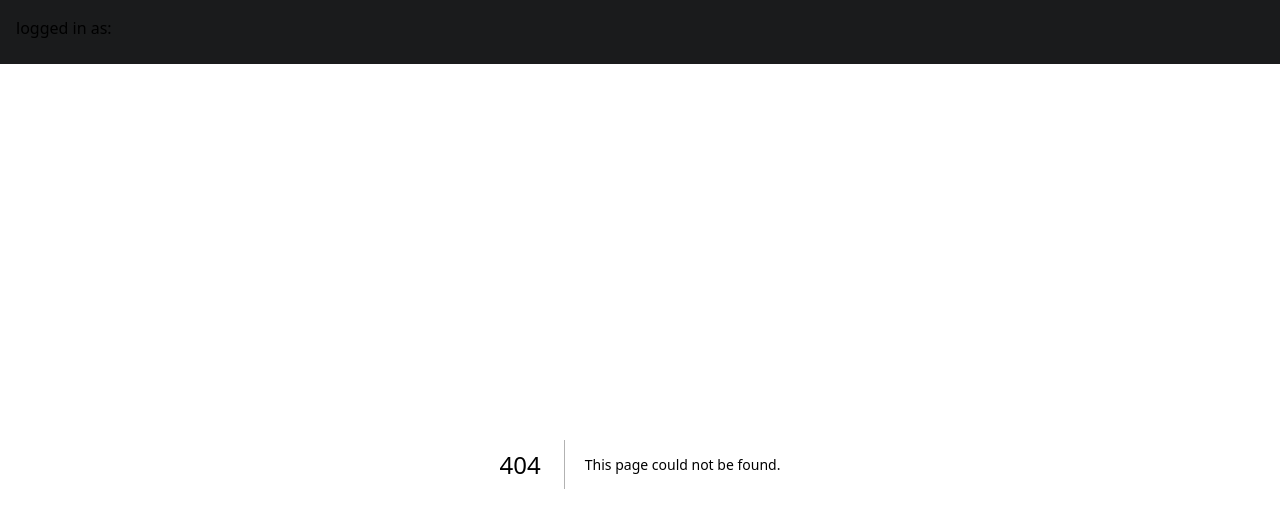
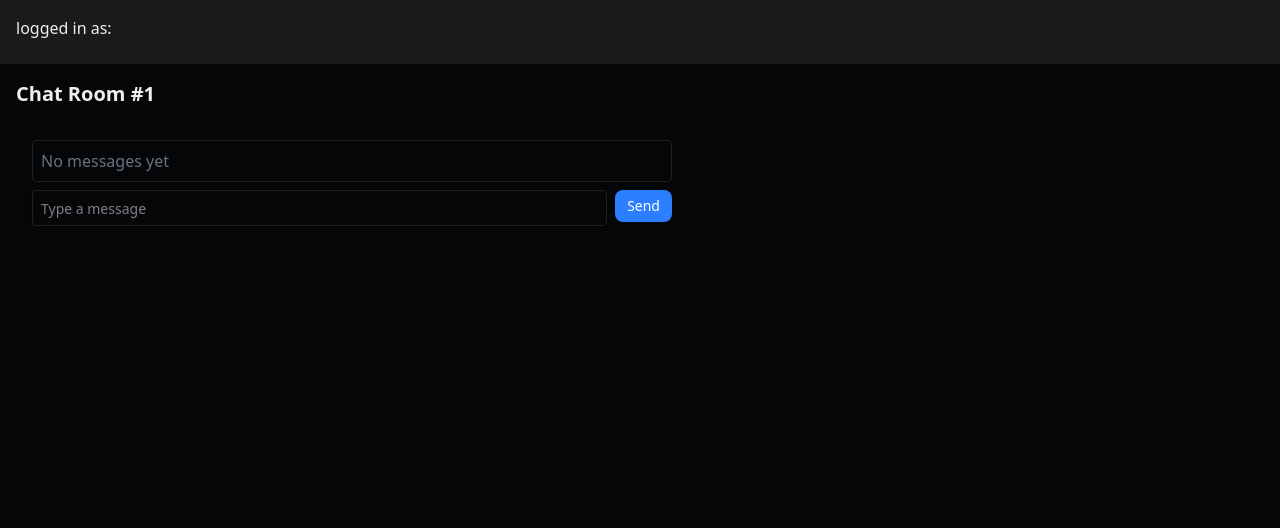
Before and after one commit to micnusz/chat-app-frontend, a Next.js app: page /chatrooms/1 in a window 1280 px wide. Before the commit this address had no page. Shown: the top 528 px of the page. Built offline with nearby package versions, Linux system fonts and the light colour scheme.

Commit message:
Alot changes idk

```diff
--- a/src/app/chatrooms/ChatRoomsClient.tsx
+++ b/src/app/chatrooms/ChatRoomsClient.tsx
@@ -5,8 +5,7 @@ import CreateRoomForm from "@/components/CreateRoomForm";
 
 export const ChatRoomsClient = () => {
   return (
-    <div className="p-4">
-      <h1 className="text-xl font-bold mb-4">Twoje pokoje</h1>
+    <div className="py-4 px-12 flex flex-col gap-y-12">
       <CreateRoomForm />
       <ChatRoomList />
     </div>
--- /dev/null
+++ b/src/app/chatrooms/[id]/page.tsx
@@ -0,0 +1,22 @@
+import ChatRoom from "@/components/ChatRoom";
+import { notFound } from "next/navigation";
+
+interface ChatRoomPageProps {
+  params: { id: string };
+}
+
+// Server-side page
+export default async function ChatRoomPage({ params }: ChatRoomPageProps) {
+  const roomId = parseInt(params.id, 10);
+
+  if (isNaN(roomId)) {
+    return notFound();
+  }
+
+  return (
+    <div className="h-full min-h-screen p-4">
+      <h1 className="text-xl font-bold mb-4">Chat Room #{roomId}</h1>
+      <ChatRoom roomId={roomId} />
+    </div>
+  );
+}
--- a/src/components/ChatInput.tsx
+++ b/src/components/ChatInput.tsx
@@ -1,4 +1,6 @@
 import { useState } from "react";
+import { Button } from "./ui/button";
+import { Input } from "./ui/input";
 
 interface ChatInputProps {
   onSend: (msg: string) => void;
@@ -14,8 +16,8 @@ export default function ChatInput({ onSend }: ChatInputProps) {
   };
 
   return (
-    <div className="flex gap-2">
-      <input
+    <div className="flex gap-2 max-w-[40rem]">
+      <Input
         type="text"
         value={input}
         onChange={(e) => setInput(e.target.value)}
@@ -23,12 +25,9 @@ export default function ChatInput({ onSend }: ChatInputProps) {
         className="flex-1 border rounded p-2"
         onKeyDown={(e) => e.key === "Enter" && handleSend()}
       />
-      <button
-        onClick={handleSend}
-        className="bg-blue-500 text-white px-4 rounded"
-      >
+      <Button onClick={handleSend} className="bg-blue-500 text-white" size="sm">
         Send
-      </button>
+      </Button>
     </div>
   );
 }
--- a/src/components/ChatMessages.tsx
+++ b/src/components/ChatMessages.tsx
@@ -1,5 +1,5 @@
 import { useUserStore } from "@/lib/stores/UserStore";
-import { ChatMessage } from "@/lib/stores/useChatStore";
+import { ChatMessage } from "@/lib/types";
 
 interface ChatMessagesProps {
   messages: ChatMessage[];
@@ -9,7 +9,7 @@ export default function ChatMessages({ messages }: ChatMessagesProps) {
   const user = useUserStore((state) => state.user);
 
   return (
-    <div className="flex-1 overflow-y-auto border rounded p-2 flex flex-col gap-2">
+    <div className="flex-1 overflow-y-auto border rounded p-2 flex flex-col gap-2 max-w-[40rem]">
       {messages.length === 0 ? (
         <div className="text-gray-500">No messages yet</div>
       ) : (
@@ -24,11 +24,11 @@ export default function ChatMessages({ messages }: ChatMessagesProps) {
                 className={`px-3 py-2 rounded-lg max-w-xs break-words ${
                   isMine
                     ? "bg-blue-500 text-white rounded-br-none"
-                    : "bg-gray-300 text-black rounded-bl-none"
+                    : "bg-gray-300 text-red-200 rounded-bl-none"
                 }`}
               >
                 {!isMine && <strong>{msg.username}: </strong>}
-                {msg.message}
+                {msg.content}
               </div>
             </div>
           );
--- /dev/null
+++ b/src/components/ChatRoom.tsx
@@ -0,0 +1,23 @@
+"use client";
+
+import { useState } from "react";
+import { useChatMessages } from "@/lib/hooks/useChatMessages";
+import { useChatWebSocket } from "@/lib/hooks/useChatWebSocket";
+import ChatInput from "@/components/ChatInput";
+import ChatMessages from "@/components/ChatMessages";
+
+interface ChatRoomProps {
+  roomId: number;
+}
+
+export default function ChatRoom({ roomId }: ChatRoomProps) {
+  const { data: messages = [] } = useChatMessages(roomId);
+  const { sendMessage } = useChatWebSocket(roomId);
+
+  return (
+    <div className="flex flex-col h-full p-4 gap-2">
+      <ChatMessages messages={messages} />
+      <ChatInput onSend={sendMessage} />
+    </div>
+  );
+}
--- a/src/components/ChatRoomList.tsx
+++ b/src/components/ChatRoomList.tsx
@@ -20,7 +20,7 @@ export default function ChatRoomList() {
   };
 
   return (
-    <div className="space-y-2 max-w-md mx-auto">
+    <div className="space-y-2 ">
       {rooms?.map((room) => (
         <div
           key={room.id}
--- a/src/components/CreateRoomForm.tsx
+++ b/src/components/CreateRoomForm.tsx
@@ -57,6 +57,8 @@ export default function CreateRoomForm() {
   }
 
   return (
+    <div className="flex flex-col gap-y-2">
+      <h1>Create room:</h1>
       <form onSubmit={handleSubmit} className="flex flex-col gap-2 max-w-sm">
         <input
           type="text"
@@ -96,5 +98,6 @@ export default function CreateRoomForm() {
           </p>
         )}
       </form>
+    </div>
   );
 }
--- /dev/null
+++ b/src/lib/hooks/useChatMessages.ts
@@ -0,0 +1,22 @@
+"use client";
+
+import { useQuery } from "@tanstack/react-query";
+import axios from "axios";
+import { useUserStore } from "@/lib/stores/UserStore";
+import { ChatMessage } from "../types";
+
+export function useChatMessages(roomId: number) {
+  const { token } = useUserStore();
+
+  return useQuery<ChatMessage[]>({
+    queryKey: ["chat-messages", roomId],
+    queryFn: async () => {
+      if (!token) throw new Error("No token");
+      const res = await axios.get<ChatMessage[]>(`/api/messages/${roomId}`, {
+        headers: { Authorization: `Bearer ${token}` },
+      });
+      return res.data;
+    },
+    enabled: !!token && !!roomId,
+  });
+}
--- /dev/null
+++ b/src/lib/hooks/useChatWebSocket.ts
@@ -0,0 +1,56 @@
+"use client";
+
+import { useEffect, useRef } from "react";
+import { useUserStore } from "@/lib/stores/UserStore";
+import { useQueryClient } from "@tanstack/react-query";
+import { ChatMessage } from "../types";
+
+export function useChatWebSocket(roomId: number) {
+  const { token, user } = useUserStore();
+  const wsRef = useRef<WebSocket | null>(null);
+  const queryClient = useQueryClient();
+
+  useEffect(() => {
+    if (!token || !user || !roomId) return;
+
+    const ws = new WebSocket(
+      `ws://localhost:8080/chat/${roomId}?token=${token}`
+    );
+    wsRef.current = ws;
+
+    ws.onopen = () => console.log(`Connected to chat room ${roomId}`);
+    ws.onmessage = (event) => {
+      try {
+        const msg: ChatMessage = JSON.parse(event.data);
+        queryClient.setQueryData<ChatMessage[]>(
+          ["chat-messages", roomId],
+          (old) => [...(old ?? []), msg]
+        );
+      } catch {
+        console.error("Invalid message format", event.data);
+      }
+    };
+
+    ws.onclose = () => console.log(`Disconnected from chat room ${roomId}`);
+
+    return () => ws.close();
+  }, [token, user, roomId, queryClient]);
+
+  const sendMessage = (content: string) => {
+    if (wsRef.current?.readyState === WebSocket.OPEN && user) {
+      const payload: Partial<ChatMessage> = {
+        username: user.username,
+        content,
+        roomId,
+      };
+      wsRef.current.send(JSON.stringify(payload));
+
+      queryClient.setQueryData<ChatMessage[]>(
+        ["chat-messages", roomId],
+        (old) => [...(old ?? []), payload as ChatMessage]
+      );
+    }
+  };
+
+  return { sendMessage };
+}
```
Also changed, not shown: src/lib/types.ts (+7 -0 lines). Lines whose indentation alone changed are shown as unchanged.
